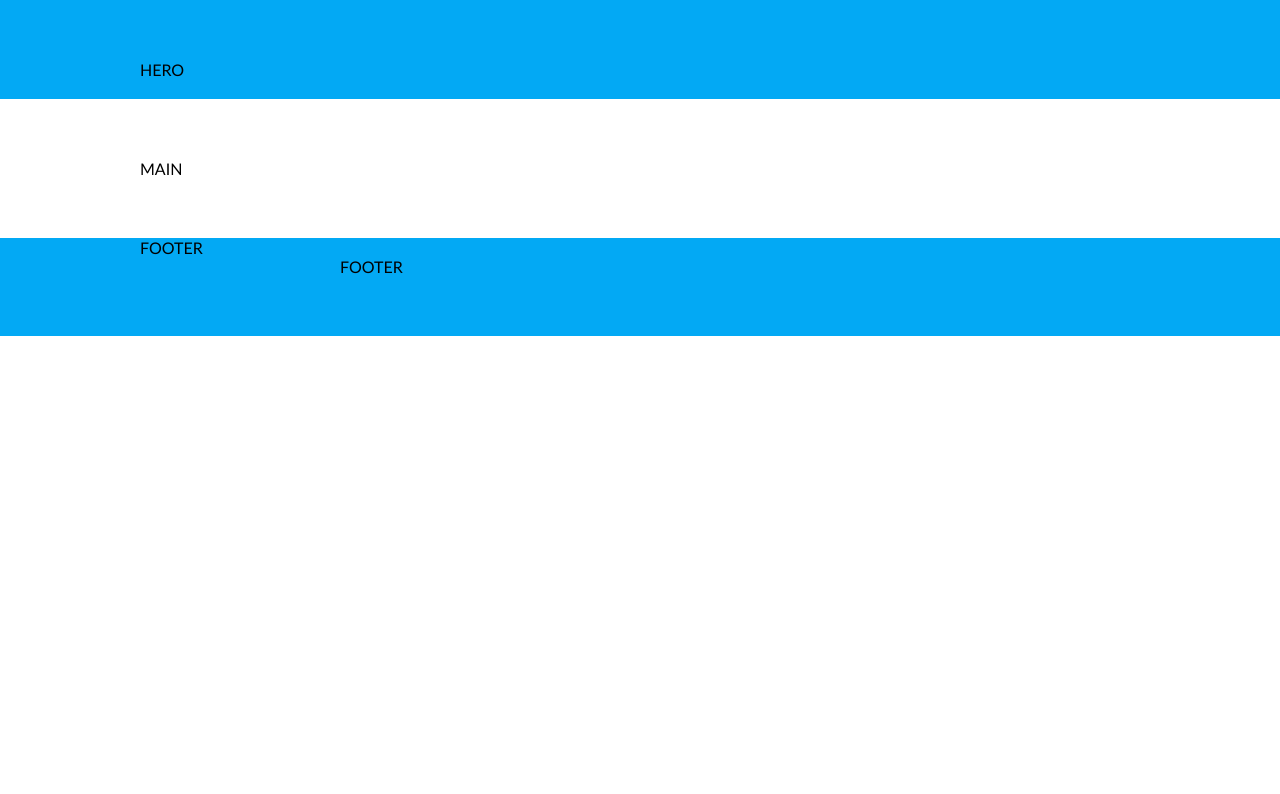
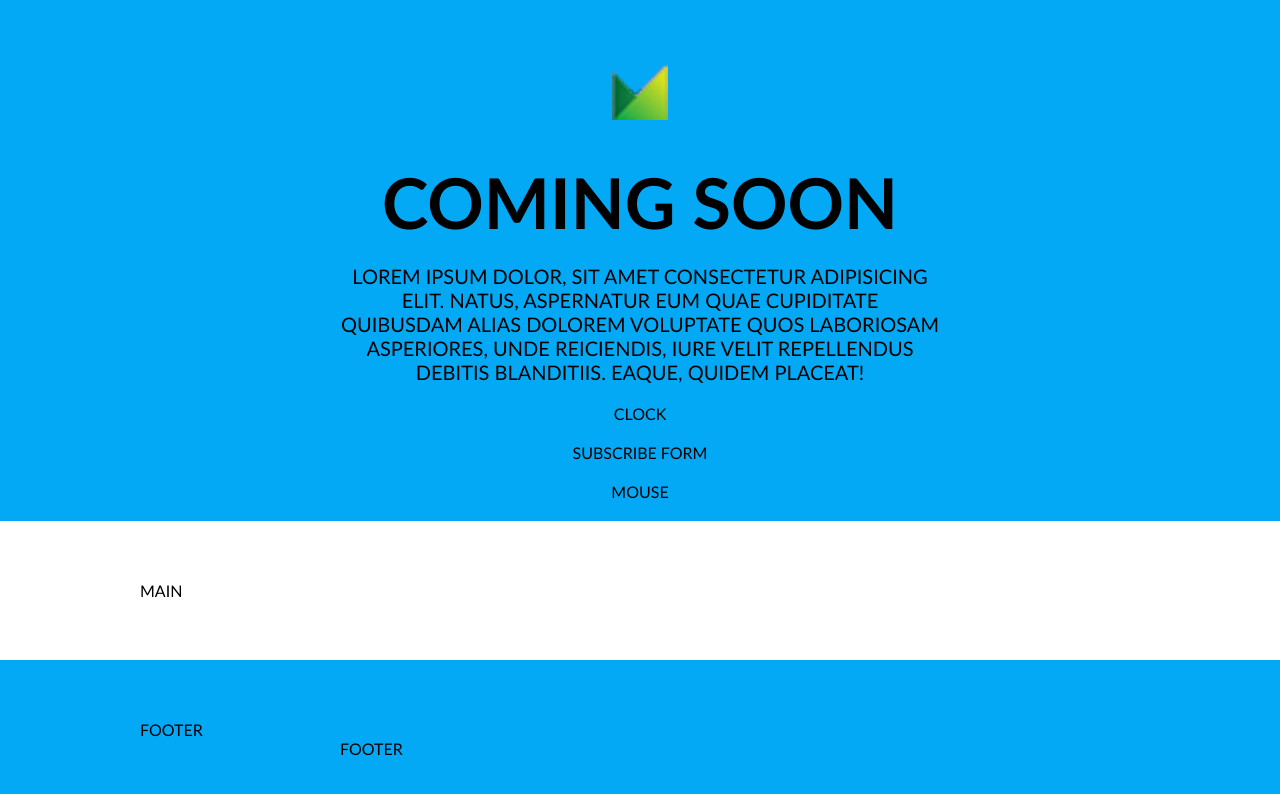
Before and after one commit to vgulbickaja/39-coming-soon, a website: page index.html in a window 1280 px wide. Drawn offline with Linux system fonts and the light colour scheme.

Commit message:
Hero section #3

```diff
--- a/css/pages/home.css
+++ b/css/pages/home.css
@@ -14,9 +14,45 @@
 
 /* CUSTOM STYLE GOES BELOW THIS COMMENT LINE, please */
 
-section.container.bg-main {
+.hero {
     padding-bottom: 20px;
+}
+
+.hero > .row-short {
+    display: flex;
+    flex-direction: column;
+    text-align: center;
+    gap: 20px;
+}
+
+.logo {
+    height: 60px;
+    width: 100%;
+    margin-bottom: 20px;
+    object-fit: contain;
+}
+
+.main-title {
+    font-size: 70px;
+    text-transform: uppercase;
+}
+
+.main-description {
+    font-size: 20px;
+    text-transform: uppercase;
+}
+.clock {
+    margin: 40px 0;
+}
+
 }
 footer.container {
     padding-top: 0;
 }
+
+@media (max-width: 500px) {
+    .main-title {
+        font-size: 60px;
+}
+
+}
--- a/index.html
+++ b/index.html
@@ -19,9 +19,20 @@
 </head>
 
 <body>
-    <section class="container bg-main">
-        <div class="row">
-        HERO
+    <section class="container hero bg-main">
+        <div class="row-short">
+            <img class="logo" src="./img/logo.png" alt="logo">
+            <h1 class="main-title">Coming soon</h1>
+            <p class="main-description">Lorem ipsum dolor, sit amet consectetur adipisicing elit. Natus, aspernatur eum quae cupiditate quibusdam alias dolorem voluptate quos laboriosam asperiores, unde reiciendis, iure velit repellendus debitis blanditiis. Eaque, quidem placeat!</p>
+            <div>
+                CLOCK
+            </div>
+            <form>
+                SUBSCRIBE FORM
+            </form>
+            <div>
+                MOUSE
+            </div>
         </div>
     </section>
 
```
